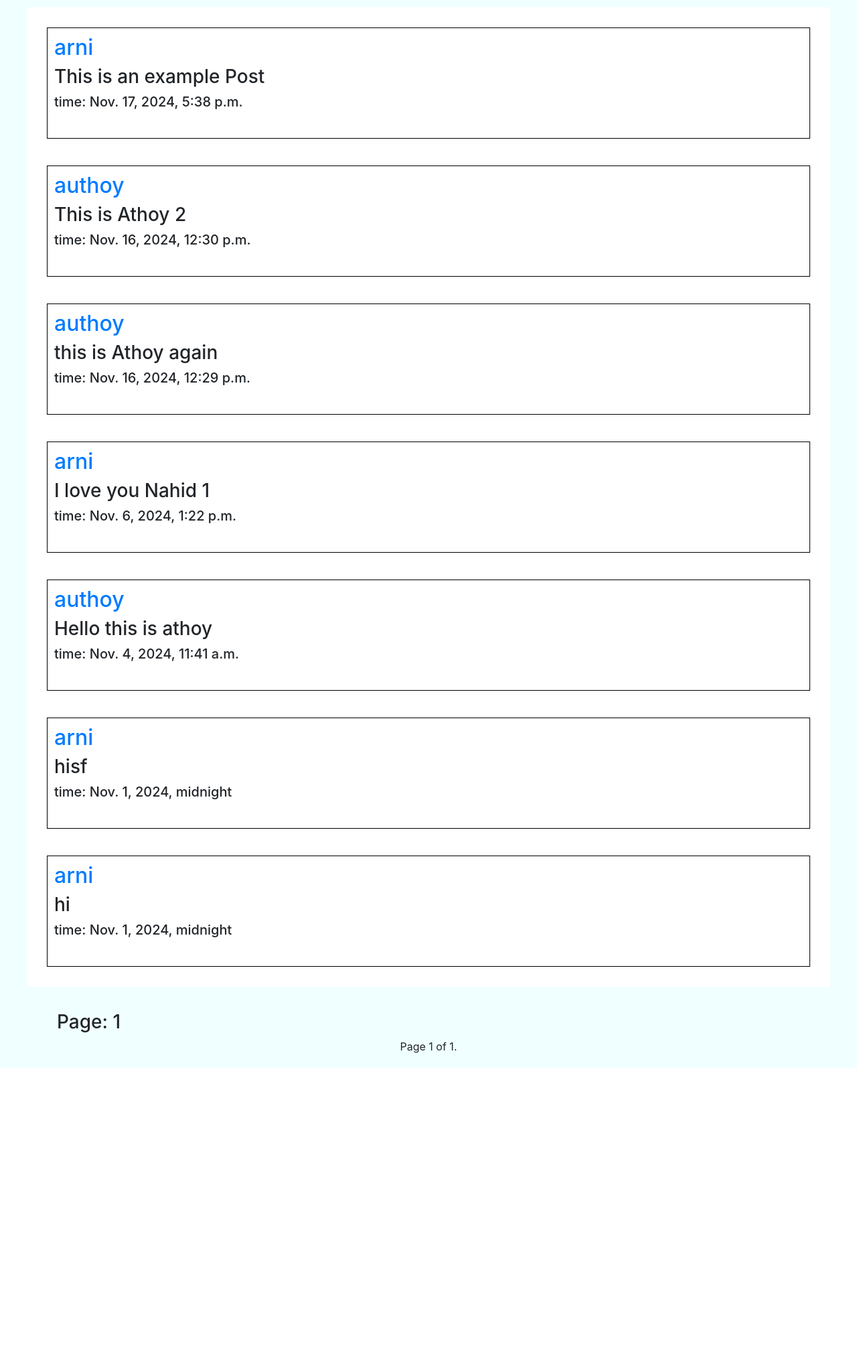
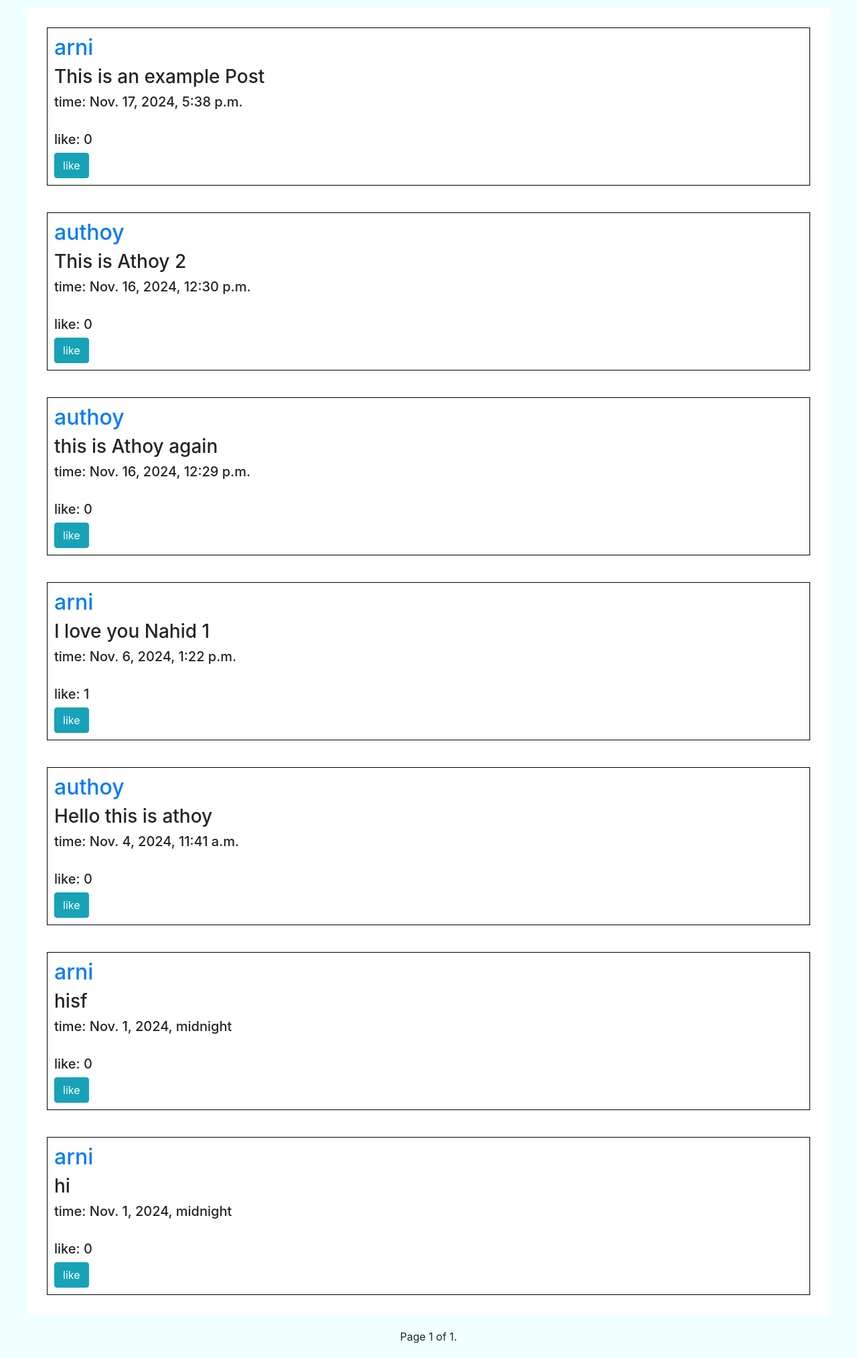
Before and after one commit to Nahid-softlab/CS50_Social_Network, a Django app: page /following_page in a window 1280 px wide. Shown: the part 133-2160 px from the top of the page at 67% size. Before the commit the page ends 1727 px from the top, so only its background shows below. Run offline with Django 3.2, Linux system fonts and the light colour scheme; a user stored in the database is signed in; data comes from the database, SQL or seed files in the repository; both versions use the stored data as it was after the commit; some libraries are stand-ins or nearby versions.

Commit message:
updating following

```diff
--- a/network/templates/network/following.html
+++ b/network/templates/network/following.html
@@ -1,6 +1,71 @@
 {% extends "network/layout.html" %}
 
 {% block body %}
+
+<script>
+    function getCookie(name){
+      const value = `; ${document.cookie}`;
+      const parts = value.split(`; ${name}=`);
+      if (parts.length == 2) return parts.pop().split(';').shift();
+
+    }
+
+    function editPost(id){
+      const textareavalue = document.getElementById(`textarea_${id}`).value
+      const content = document.getElementById(`content_${id}`)
+      var modal = document.getElementById(`modal_edit_post_${id}`)
+      fetch(`/edit/${id}`,{
+        method: "POST",
+        headers: {"content-type": "application/json","X-CSRFToken": getCookie("csrftoken") },
+        body : JSON.stringify({
+          content: textareavalue
+        })
+      })
+      .then( response => response.json())
+      .then(result =>{
+        console.log(result);
+        //without reloading ,taking the changed data
+        content.innerHTML = result.data;
+        //hiding modals
+        modal.classList.remove('show');
+        modal.setAttribute('aria-hidden', 'true');
+        modal.setAttribute('style', 'display: none');
+
+         // get modal backdrops
+       const modalsBackdrops = document.getElementsByClassName('modal-backdrop');
+
+        // remove every modal backdrop
+        for(let i=0; i<modalsBackdrops.length; i++) {
+          document.body.removeChild(modalsBackdrops[i]);
+        }
+      }
+
+      )
+    }
+
+    function likehandler(id){
+      const likeButton = document.getElementById(`like-button-${ id }`);
+      const likeCount = document.getElementById(`likecount_${id}`)
+      const action = likeButton.innerText === 'like' ? 'like' : 'unlike';
+
+      fetch(`/${action}/${id}`, {
+          method: 'POST',
+          headers: {
+              'X-CSRFToken': '{{ csrf_token }}',
+          },
+      })
+      .then(response => response.json())
+      .then(data => {
+          console.log(data.number_of_likes);
+          likeCount.innerText = data.number_of_likes;
+          likeButton.innerText = action === 'like' ? 'unlike' : 'like';
+      });
+
+
+
+    }
+  </script>
+
     <H1>following Posts: </H1>
 
 <!--view all post-->
@@ -11,30 +76,51 @@
             <h3>{{post.content}}</h3>
             <h5> time: {{post.dateofcontent}} </h5>
             <br>
+            <h5>like: <span id="likecount_{{post.id}}">{{post.number_of_likes}}</span></h5>
+            <div class="edit">
+                {% if user.is_authenticated %}
+                    {% if user == post.user %}
+                        <div class="d-flex justify-content-around" >
+                            <button class="btn btn-primary" type="button" data-toggle="modal", data-target= "#modal_edit_post_{{post.id}}">Edit</button>
+                        </div>
+                        <!--popup modals-->
+                        <div class="modal fade" tabindex="-1" id="modal_edit_post_{{post.id}}" aria-labelledby="modal_edit_post_ {{post.id}}_label" role="dialog" aria-hidden="true">
+                            <div class="modal-dialog" role="document">
+                              <div class="modal-content">
+                                <div class="modal-header">
+                                  <h5 class="modal-title">Edit Post</h5>
+                                  <button type="button" class="close" data-dismiss="modal" aria-label="Close">
+                                    <span aria-hidden="false">&times;</span>
+                                  </button>
+                                </div>
+                                <div class="modal-body">
+                                  <textarea rows="5" class="form-control" name="content" id="textarea_{{post.id}}"> {{post.content}} </textarea>
+                                </div>
+                                <div class="modal-footer">
+                                  <button type="button" class="btn btn-primary" onclick="editPost( '{{post.id}}' )">Save changes</button>
+                                  <button type="button" class="btn btn-secondary" data-dismiss="modal">Close</button>
+                                </div>
+                              </div>
+                            </div>
+                          </div>
+                        {% else %}
+                        <button class="btn btn-info" onclick="likehandler(`{{ post.id }}`)" id="like-button-{{ post.id }}">
+                          {% if post.id in youliked %}
+                              unlike
+                          {% else %}
+                              like
+                          {% endif %}
+
+                    {% endif %}
+                {% endif %}
+            </div>
         </div>
 
     {% endfor %}
 </div>
 
 <!--pagigator-->
- <div>
-    <nav aria-label="Page navigation example">
-        <ul class="pagination d-flex justify-content-center">
-          {%  if post_of_the_page.has_previous  %}
-          <li class="page-item"><a class="page-link" href="?page={{post_of_the_page.previous_page_number}}">Previous</a></li>
-          {%  endif  %}
-          <!--li class="page-item"><a class="page-link" href="?page=1">1</a></li-->
-          {%  if post_of_the_page.has_next  %}
-          <li class="page-item"><a class="page-link" href="?page={{post_of_the_page.next_page_number}}">Next</a></li>
-          {%  endif  %}
-        </ul>
-      </nav>
- </div>
 
- <div class="container">
-    <h3>Page: {{post_of_the_page.number}}</h3>
-
- </div>
 
  <div class="pagination d-flex justify-content-center">
     <span class="step-links">
```
Also changed, not shown: db.sqlite3.
